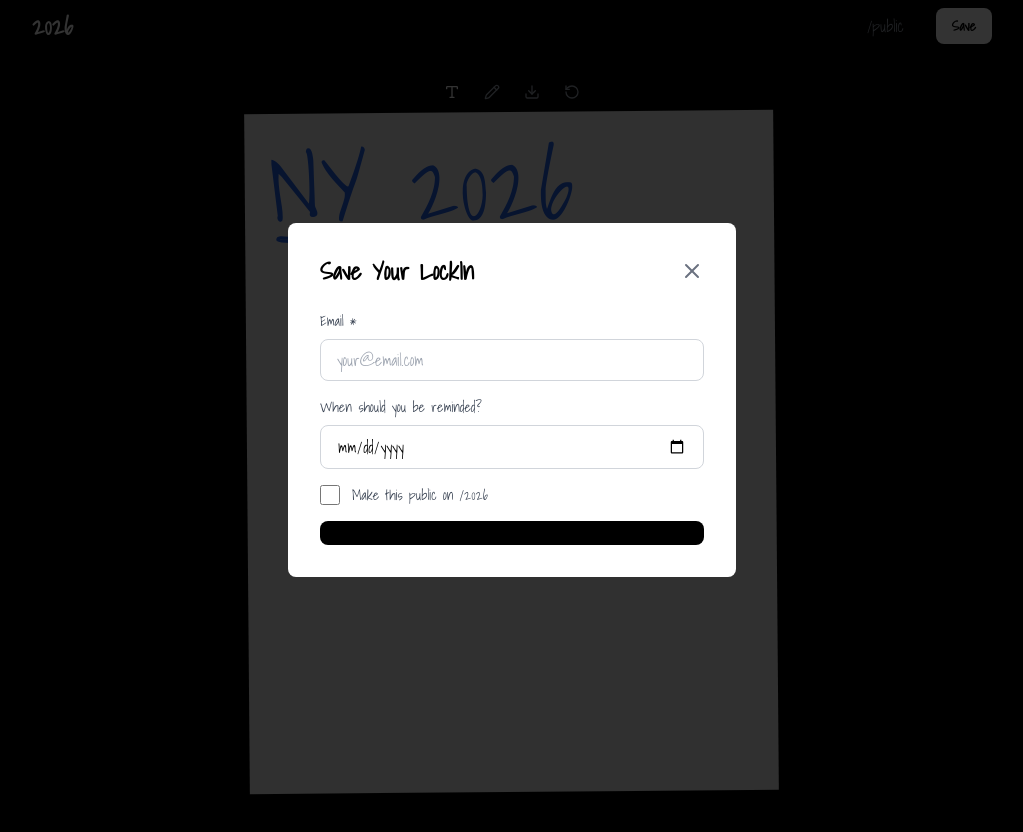
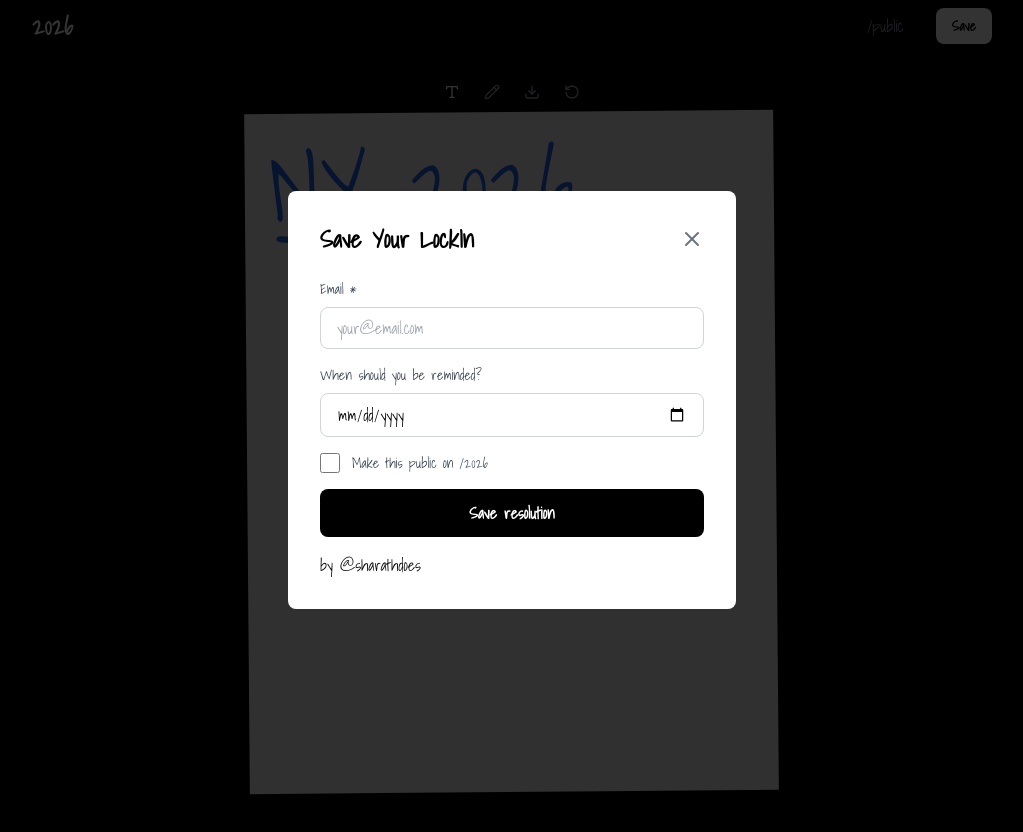
Before and after one commit to sharathdoes/lockin26, a Next.js app: page / in a window 1280 px wide. Both pictures are taken after a click on the button "Save". Shown: the top 832 px of the page, without its empty margins (128-1151 px from the left). Built offline with nearby package versions, Linux system fonts and the light colour scheme.

Commit message:
sharathdoes

```diff
--- a/src/components/save-modal.tsx
+++ b/src/components/save-modal.tsx
@@ -102,7 +102,10 @@ export default function SaveModal({ isOpen, onClose, noteData, onSaveSuccess }:
             data-testid="save-note-button"
             className="w-full bg-black text-white py-3 rounded-lg font-semibold hover:bg-gray-800 transition-colors disabled:opacity-50 disabled:cursor-not-allowed"
           >
+            Save resolution
           </button>
+          <div > <a  target="_parent" href="https://github.com/sharathdoes" >by @sharathdoes</a></div>
+
         </div>
       </div>
     </div>
```
